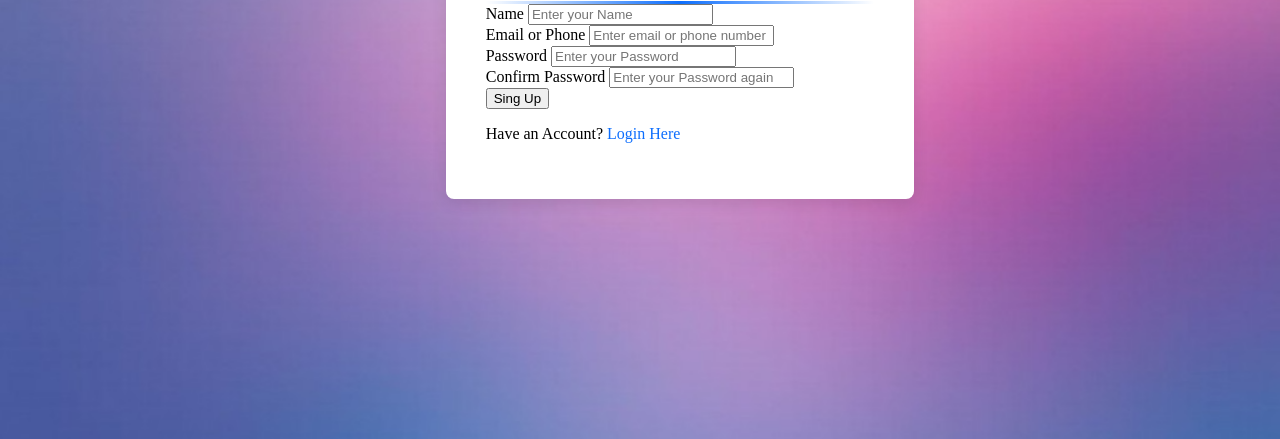
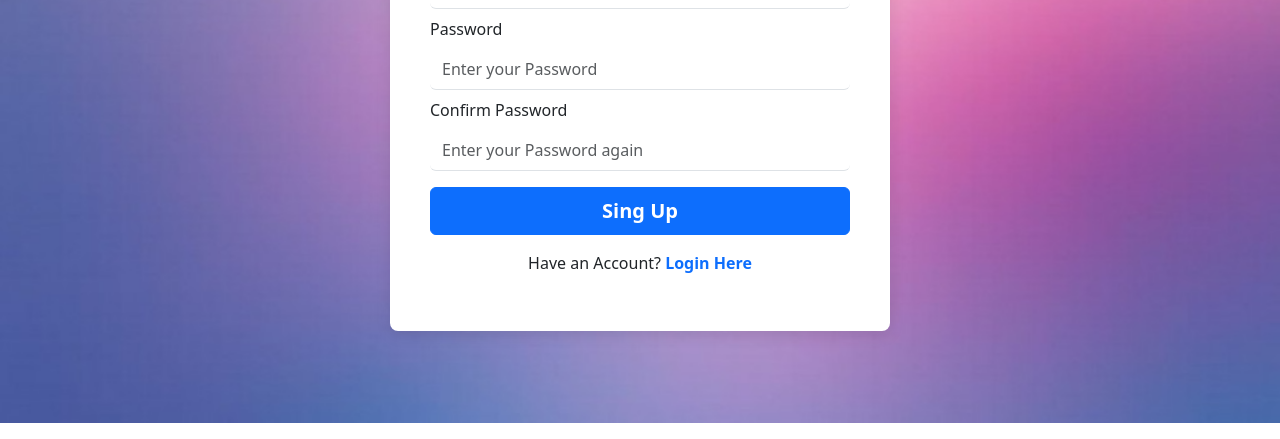
Before and after one commit to Abdelwahab-hub77/Create-account-bookmark-system, a plain HTML site: page Singup form.html in a window 1280 px wide. Shown: the part 377-816 px from the top of the page. Drawn offline with Linux system fonts and the light colour scheme; the site is published under a folder, as on GitHub Pages, so addresses that start at the root find nothing.

Commit message:
sec commit

```diff
--- a/Css/form.css
+++ b/Css/form.css
@@ -1,30 +1,31 @@
+
 body {
-    background-color: #f8f9fa; /* Light grey background for the whole page */
-    min-height: 100vh; /* Ensure body takes full viewport height */
-    display: flex; /* Use flexbox for centering content within body */
-    justify-content: center; /* Center horizontally */
-    align-items: center; /* Center vertically */
+    /* background-color: #f8f9fa;  */
+    min-height: 100vh;
+    display: flex;
+    justify-content: center;
+    align-items: center;
 
-    /* Ensure the path to your image is correct relative to the CSS file or HTML file */
-    background-image: url('../img/Bg 2.png'); /* Assuming 'img' is a sibling to 'Css' folder */
+
+    background-image: url('../img/Bg2.png');
     background-repeat: no-repeat;
     background-size: cover;
     background-position: center;
 }
 
 .login-container {
-    background-color: #ffffff; /* White background for the form */
-    padding: 40px; /* More padding inside the form */
-    border-radius: 8px; /* Slightly rounded corners */
-    box-shadow: 0 4px 15px rgba(0, 0, 0, 0.1); /* Soft shadow */
-    width: 100%; /* Take full width of its column */
-    max-width: 500px; /* Max width for the form container */
+    background-color: #ffffff;
+    padding: 40px;
+    border-radius: 8px;
+    box-shadow: 0 4px 15px rgba(0, 0, 0, 0.1);
+    width: 100%;
+    max-width: 500px;
 }
 
 @font-face {
     font-family: book;
-    /* Ensure the path to your font file is correct relative to the CSS file */
-    src: url('../webfonts/Pacifico-Regular.ttf'); /* Assuming 'webfonts' is a sibling to 'Css' folder */
+
+    src: url('../webfonts/Pacifico-Regular.ttf');
 }
 
 .font {
@@ -33,7 +34,7 @@ body {
 
 a {
     text-decoration: none;
-    color: #0d6efd; /* Set a consistent color for links */
+    color: #0d6efd;
 }
 
 a:hover {
--- a/Css/style.css
+++ b/Css/style.css
@@ -1,16 +1,16 @@
 @font-face {
     font-family: book;
-    src: url(/webfonts/Pacifico-Regular.ttf);
+    src: url(../webfonts/Pacifico-Regular.ttf);
 }
 
 @font-face {
     font-family: twst;
-    src: url(/webfonts/Righteous-Regular.ttf);
+    src: url(../webfonts/Righteous-Regular.ttf);
 }
 
 @font-face {
     font-family: bodyFont;
-    src: url(/webfonts/PTSansCaption-Bold.ttf);
+    src: url(../webfonts/PTSansCaption-Bold.ttf);
 }
 
 .font {
@@ -23,7 +23,7 @@
 
 body {
     /* background-color: bisque; */
-    background-image: url(/img/Bg\ 2.png);
+    background-image: url('../img/Bg2.png');
     background-repeat: no-repeat;
     background-size: cover;
     background-position: center;
@@ -36,7 +36,7 @@ h1 {
     font-size: 60px;
     font-weight: 500;
     font-family: book;
-    background: url('https://t4.ftcdn.net/jpg/12/32/72/21/360_F_1232722195_lEcGYe0U1f0xzgPso0VpDNt0OBuJFAY7.jpg');
+    background: url('../img/Bg1.png');
     background-size: cover;
     /* background-position: center center; */
     background-clip: text;
--- a/Singup form.html
+++ b/Singup form.html
@@ -10,15 +10,15 @@
         content="Register now to create your new account and get started. Join our community today!">
 
     <!-- ===== icon ===== -->
-    <link rel="shortcut icon" href="/img/Bookmarkicon.png" type="image/x-icon">
+    <link rel="shortcut icon" href="img/Bookmarkicon.png" type="image/x-icon">
       <!-- ===== icon ===== -->
-    <link rel="shortcut icon" href="/img/Bookmarkicon.png" type="image/x-icon">
+    <link rel="shortcut icon" href="img/Bookmarkicon.png" type="image/x-icon">
     <!-- ===== Font Awesome Icon Library ===== -->
-    <link rel="stylesheet" href="/Css/all.min.css">
+    <link rel="stylesheet" href="Css/all.min.css">
     <!-- ===== bootstrap ===== -->
-    <link rel="stylesheet" href="/Css/bootstrap.min.css">
+    <link rel="stylesheet" href="Css/bootstrap.min.css">
     <!-- ===== Style sheet ===== -->
-   <link rel="stylesheet" href="./Css/form.css">
+   <link rel="stylesheet" href="Css/form.css">
 
 </head>
 
@@ -97,8 +97,8 @@
 
     </div>
 
-    <script src="/js/bootstrap.bundle.min.js"></script>
-    <script src="/js/sing up .js"></script>
+    <script src="js/bootstrap.bundle.min.js"></script>
+    <script src="js/sing up .js"></script>
 
 </body>
 
--- a/js/sing up .js
+++ b/js/sing up .js
@@ -34,6 +34,11 @@ Loginbutton.addEventListener('click', goToLoginForm);
 function addUser(event) {
     event.preventDefault(); // Prevent default form submission behavior
 
+    const isNameValid = validationName(nameInput);
+    const isEmailValid = validationEmail(emailInput);
+    const isPasswordValid = validationPassword(passwordInput);
+    const isConfirmPasswordValid = validationConfirmPassword(confirmPasswordInput);
+    const isEmailUnique = isEmailUnique(emailInput);
     // If all validations pass, add the user
     /*
     if (isNameValid && isEmailValid && isPasswordValid && isConfirmPasswordValid && isEmailUnique)
```
Also changed, not shown: Bookmarker.html (+6 -6 lines), Forgot Password.html (+7 -7 lines), index.html (+6 -6 lines), img/Bg 1.png (deleted), img/Bg1.png (added), img/Bg2.png (renamed from img/Bg 2.png).
